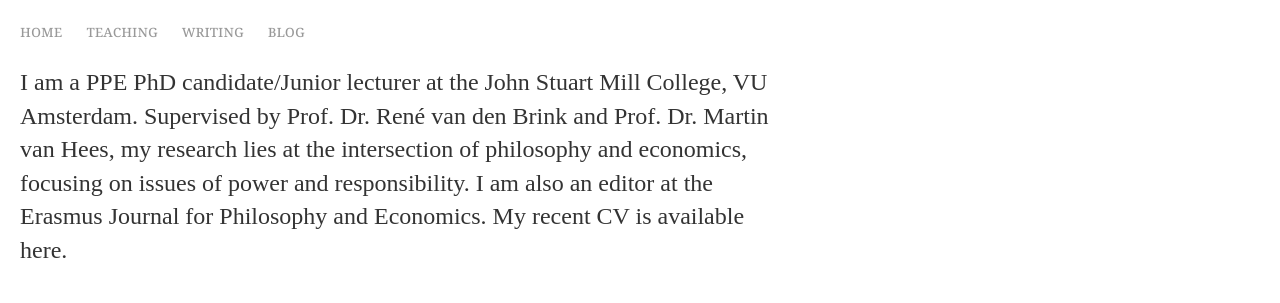
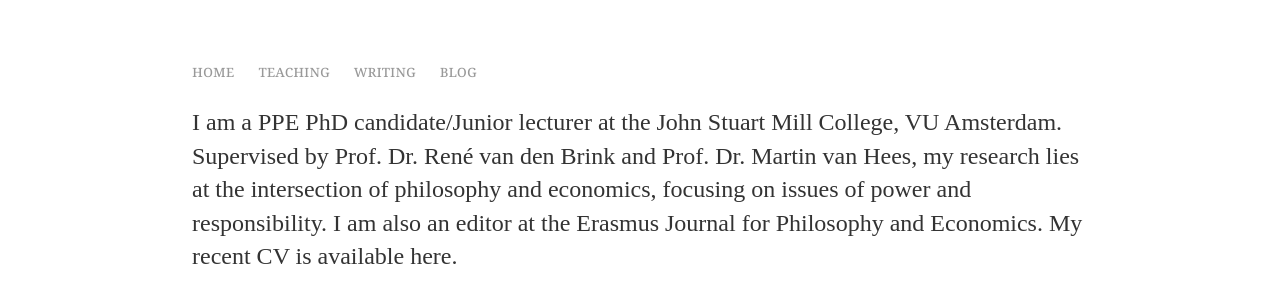
Before and after one commit to uzunovam/uzunovam, a Jekyll site: the page built from index.html, in a window 1280 px wide. Shown: the top 303 px of the page. Built offline with Jekyll 4.4.1, drawn with Linux system fonts in a browser that asks for light colours.

Commit message:
Update main.css

```diff
--- a/css/main.css
+++ b/css/main.css
@@ -1,6 +1,6 @@
 body {
-    margin: 20px;
-    width: 60%;
+    margin: 60px auto;
+    width: 70%;
 }
 nav ul, footer ul {
     font-family: Georgia, Verdana, serif;
```
